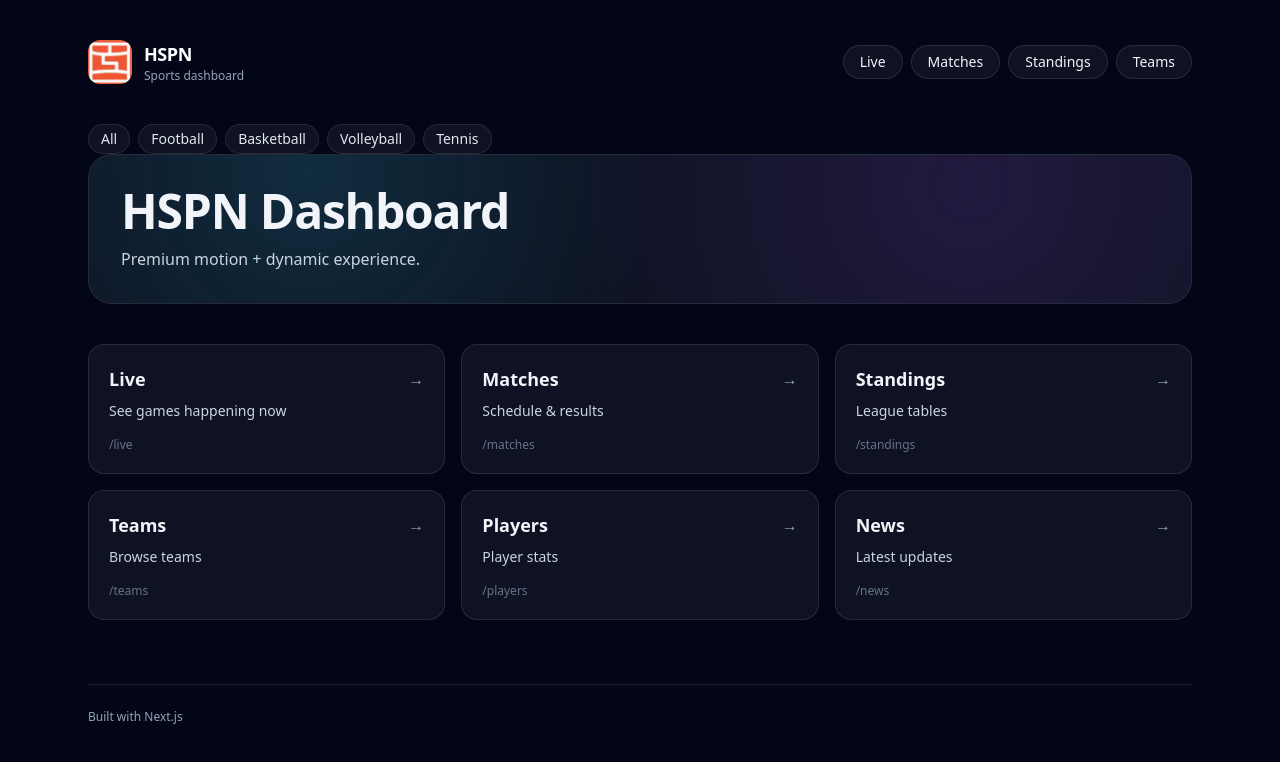
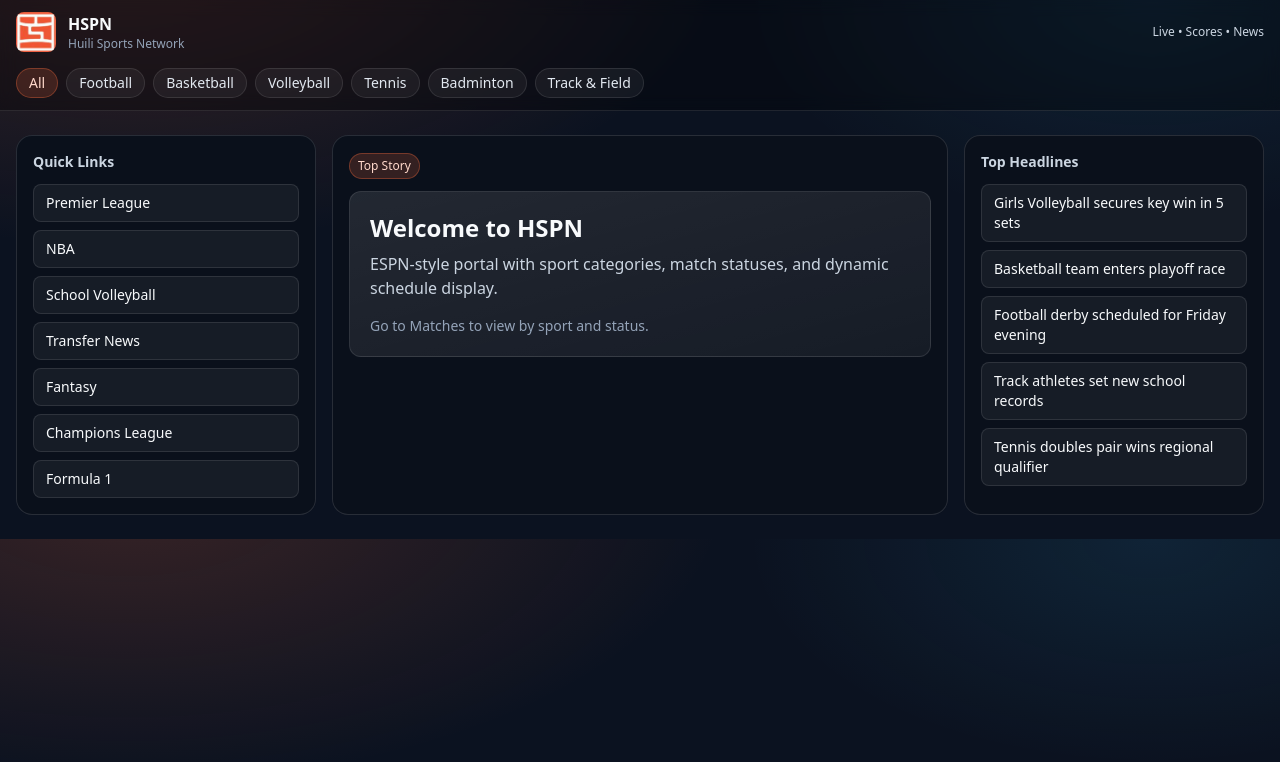
Before and after one commit to michaelfang1234/MichaelF, a Next.js app: page / in a window 1280 px wide. Shown: the top 762 px of the page. Built offline with nearby package versions, Linux system fonts and the light colour scheme.

Commit message:
Redesign UI: ESPN/Hupu style layout with Huili brand colors

```diff
--- a/src/app/globals.css
+++ b/src/app/globals.css
@@ -4,33 +4,43 @@
 
 :root {
   color-scheme: dark;
+  --huili-orange: #F26A3D;
+  --huili-orange-dark: #D9552B;
+  --bg-main: #0B1220;
+  --bg-card: #111827;
+  --text-main: #F8FAFC;
+  --text-sub: #CBD5E1;
+  --line: rgba(255,255,255,0.12);
 }
 
-html {
-  scroll-behavior: smooth;
+html { scroll-behavior: smooth; }
+
+body {
+  background:
+    radial-gradient(1200px 600px at 10% -10%, rgba(242,106,61,0.20), transparent 50%),
+    radial-gradient(900px 500px at 90% 0%, rgba(56,189,248,0.10), transparent 45%),
+    var(--bg-main);
+  color: var(--text-main);
 }
 
-body {
-  @apply bg-slate-950 text-slate-100;
+* { -webkit-tap-highlight-color: transparent; }
+
+.glass {
+  background: color-mix(in oklab, var(--bg-card) 82%, black);
+  border: 1px solid var(--line);
+  backdrop-filter: blur(8px);
 }
 
-* {
-  -webkit-tap-highlight-color: transparent;
-}
-
-.motion-safe {
-  will-change: transform, opacity;
-  transform: translateZ(0);
-  backface-visibility: hidden;
+.brand-pill {
+  background: rgba(242,106,61,0.18);
+  color: #FFD9CC;
+  border: 1px solid rgba(242,106,61,0.35);
 }
 
 .card-hover {
-  transition: transform 220ms ease, opacity 220ms ease, background-color 220ms ease, border-color 220ms ease;
+  transition: transform 220ms ease, background-color 220ms ease, border-color 220ms ease;
 }
 .card-hover:hover {
-  transform: translateY(-3px) scale(1.01);
+  transform: translateY(-3px);
+  border-color: rgba(242,106,61,0.35);
 }
-
-.glass {
-  @apply border border-white/10 bg-white/5 backdrop-blur;
-}
--- a/src/app/layout.tsx
+++ b/src/app/layout.tsx
@@ -1,45 +1,34 @@
 import Image from "next/image";
 import Link from "next/link";
 import "./globals.css";
-import PageTransition from "@/components/page-transition";
-import TopNav from "@/components/top-nav";
+import SportsBar from "@/components/sports-bar";
 
 export const metadata = {
   title: "HSPN",
-  description: "HSPN sports dashboard",
+  description: "HSPN Sports Portal",
 };
 
 export default function RootLayout({ children }: { children: React.ReactNode }) {
   return (
     <html lang="en">
-      <body className="min-h-screen">
-        <div className="mx-auto max-w-6xl px-6 py-10">
-          <header className="flex items-center justify-between">
-            <Link href="/" className="flex items-center gap-3">
-              <Image
-                src="/logo.png"
-                alt="HSPN logo"
-                width={44}
-                height={44}
-                className="rounded-xl"
-                priority
-              />
-              <div>
-                <div className="text-lg font-semibold tracking-tight text-white">HSPN</div>
-                <div className="text-xs text-slate-400">Sports dashboard</div>
-              </div>
-            </Link>
-            <TopNav />
-          </header>
+      <body>
+        <div className="border-b border-white/10 bg-black/30 backdrop-blur">
+          <div className="mx-auto max-w-7xl px-4 py-3">
+            <div className="flex items-center justify-between">
+              <Link href="/" className="flex items-center gap-3">
+                <Image src="/logo.png" alt="HSPN" width={40} height={40} className="rounded-lg" priority />
+                <div>
+                  <div className="font-semibold">HSPN</div>
+                  <div className="text-xs text-slate-400">Huili Sports Network</div>
+                </div>
+              </Link>
+              <div className="text-xs text-slate-300">Live • Scores • News</div>
+            </div>
+            <SportsBar />
+          </div>
+        </div>
 
-          <main className="mt-10">
-            <PageTransition>{children}</PageTransition>
-          </main>
-
-          <footer className="mt-16 border-t border-white/10 pt-6 text-xs text-slate-400">
-            Built with Next.js
-          </footer>
-        </div>
+        <main className="mx-auto max-w-7xl px-4 py-6">{children}</main>
       </body>
     </html>
   );
--- a/src/app/page.tsx
+++ b/src/app/page.tsx
@@ -1,39 +1,46 @@
-import Link from "next/link";
-import SportNav from "@/components/sport-nav";
+const headlines = [
+  "Girls Volleyball secures key win in 5 sets",
+  "Basketball team enters playoff race",
+  "Football derby scheduled for Friday evening",
+  "Track athletes set new school records",
+  "Tennis doubles pair wins regional qualifier"
+];
 
-const cards = [
-  { title: "Live", desc: "See games happening now", href: "/live" },
-  { title: "Matches", desc: "Schedule & results", href: "/matches" },
-  { title: "Standings", desc: "League tables", href: "/standings" },
-  { title: "Teams", desc: "Browse teams", href: "/teams" },
-  { title: "Players", desc: "Player stats", href: "/players" },
-  { title: "News", desc: "Latest updates", href: "/news" },
+const quickLinks = [
+  "Premier League","NBA","School Volleyball","Transfer News","Fantasy","Champions League","Formula 1"
 ];
 
 export default function HomePage() {
   return (
-    <div>
-      <SportNav />
-      <section className="relative overflow-hidden rounded-3xl glass p-8">
-        <div className="absolute inset-0 opacity-40 [background:radial-gradient(circle_at_20%_10%,rgba(34,211,238,0.35),transparent_40%),radial-gradient(circle_at_80%_20%,rgba(168,85,247,0.35),transparent_45%)]" />
-        <div className="relative">
-          <h1 className="text-3xl font-semibold tracking-tight sm:text-5xl">HSPN Dashboard</h1>
-          <p className="mt-3 max-w-2xl text-slate-300">Premium motion + dynamic experience.</p>
+    <div className="grid gap-4 lg:grid-cols-12">
+      <aside className="glass rounded-2xl p-4 lg:col-span-3">
+        <h2 className="mb-3 text-sm font-semibold text-slate-300">Quick Links</h2>
+        <ul className="space-y-2 text-sm">
+          {quickLinks.map((x) => (
+            <li key={x} className="rounded-lg border border-white/10 bg-white/5 px-3 py-2">{x}</li>
+          ))}
+        </ul>
+      </aside>
+
+      <section className="glass rounded-2xl p-4 lg:col-span-6">
+        <div className="mb-3 inline-flex rounded-full px-2 py-1 text-xs brand-pill">Top Story</div>
+        <div className="rounded-xl border border-white/10 bg-gradient-to-br from-white/10 to-white/5 p-5">
+          <h1 className="text-2xl font-semibold">Welcome to HSPN</h1>
+          <p className="mt-2 text-slate-300">
+            ESPN-style portal with sport categories, match statuses, and dynamic schedule display.
+          </p>
+          <p className="mt-4 text-sm text-slate-400">Go to Matches to view by sport and status.</p>
         </div>
       </section>
 
-      <section className="mt-10 grid gap-4 sm:grid-cols-2 lg:grid-cols-3">
-        {cards.map((c) => (
-          <Link key={c.title} href={c.href} className="glass card-hover rounded-2xl p-5">
-            <div className="flex items-center justify-between">
-              <h2 className="text-lg font-semibold">{c.title}</h2>
-              <span className="text-slate-400">→</span>
-            </div>
-            <p className="mt-2 text-sm text-slate-300">{c.desc}</p>
-            <p className="mt-4 text-xs text-slate-500">{c.href}</p>
-          </Link>
-        ))}
-      </section>
+      <aside className="glass rounded-2xl p-4 lg:col-span-3">
+        <h2 className="mb-3 text-sm font-semibold text-slate-300">Top Headlines</h2>
+        <ul className="space-y-2 text-sm">
+          {headlines.map((h) => (
+            <li key={h} className="rounded-lg border border-white/10 bg-white/5 px-3 py-2">{h}</li>
+          ))}
+        </ul>
+      </aside>
     </div>
   );
 }
--- /dev/null
+++ b/src/components/sports-bar.tsx
@@ -0,0 +1,23 @@
+"use client";
+import Link from "next/link";
+
+const sports = ["Football","Basketball","Volleyball","Tennis","Badminton","Track & Field"];
+
+export default function SportsBar() {
+  return (
+    <div className="mt-4 overflow-x-auto">
+      <div className="flex min-w-max gap-2">
+        <Link href="/matches" className="brand-pill rounded-full px-3 py-1 text-sm whitespace-nowrap">All</Link>
+        {sports.map((s) => (
+          <Link
+            key={s}
+            href={`/matches?sport=${encodeURIComponent(s)}`}
+            className="rounded-full border border-white/10 bg-white/5 px-3 py-1 text-sm text-slate-200 transition hover:bg-white/10 whitespace-nowrap"
+          >
+            {s}
+          </Link>
+        ))}
+      </div>
+    </div>
+  );
+}
```
